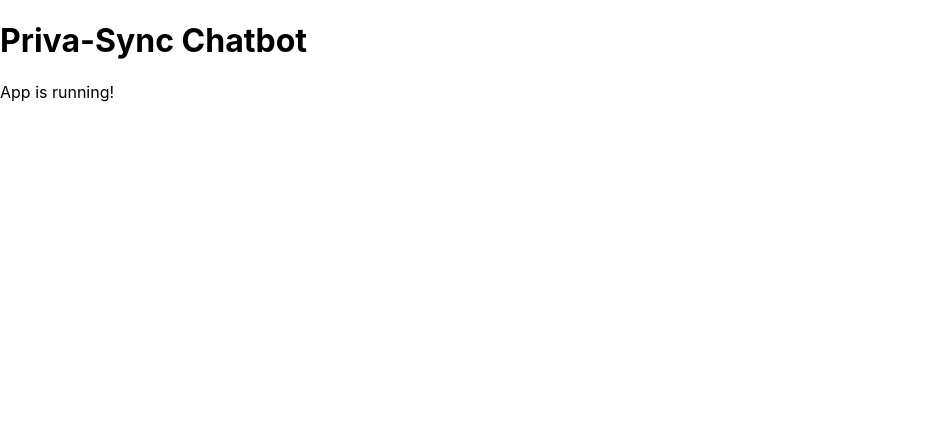
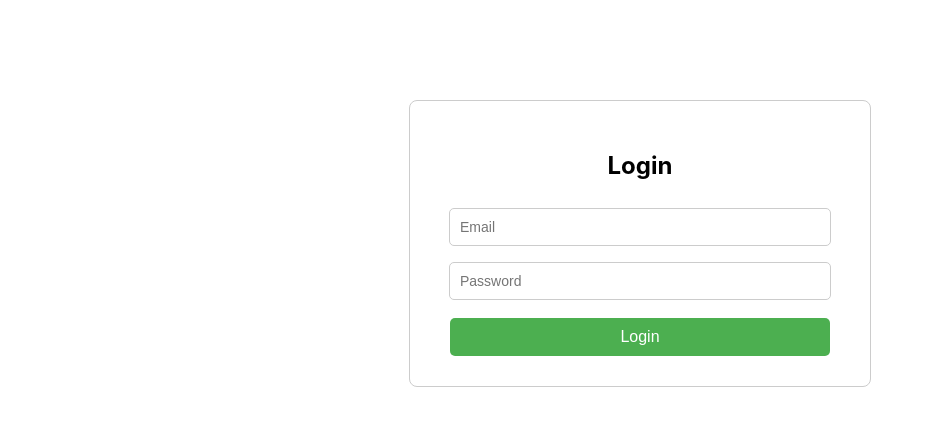
Before and after one commit to intakhab1/Priva-Sync, a React (Create React App) app in the folder frontend/: page / in a window 1280 px wide. Shown: the top 426 px of the page, without its empty margins (0-934 px from the left). Built offline with nearby package versions, Linux system fonts and the light colour scheme.

Commit message:
add: basic login page

```diff
--- a/frontend/src/App.js
+++ b/frontend/src/App.js
@@ -1,10 +1,10 @@
 import React from "react";
+import Login from "./Login";
 
-function App() {
-  return (
+function App(){
+  return(
     <div>
-      <h1>Priva-Sync Chatbot</h1>
-      <p>App is running!</p>
+      <Login />
     </div>
   );
 }
--- /dev/null
+++ b/frontend/src/Login.css
@@ -0,0 +1,42 @@
+.login-container{
+  max-width:400px;
+  margin: 100px auto;
+  padding:30px;
+  border:1px solid #ccc;
+  border-radius: 8px;
+  text-align:center;
+}
+
+.login-container h2{
+  margin-bottom: 20px;
+}
+
+.login-container input{
+  width: 90%;
+  padding:10px;
+  margin:8px 0;
+  border: 1px solid #ccc;
+  border-radius: 5px;
+  font-size: 14px;
+}
+
+.login-container button{
+  width: 95%;
+  padding: 10px;
+  margin-top: 10px;
+  background-color: #4CAF50;
+  color: white;
+  border:none;
+  border-radius: 5px;
+  font-size: 16px;
+  cursor: pointer;
+}
+
+.login-container button:hover{
+  background-color: #45a049;
+}
+
+.message{
+  margin-top: 15px;
+  color:green;
+}
--- /dev/null
+++ b/frontend/src/Login.js
@@ -0,0 +1,41 @@
+import React, {useState} from "react";
+import "./Login.css";
+
+function Login(){
+  const [email, setEmail]= useState("");
+  const [password, setPassword]= useState("");
+  const [message, setMessage]= useState("");
+
+  const handleLogin= (e)=>{
+    e.preventDefault();
+    //will connect to backend later
+    console.log("Login clicked", email, password);
+    setMessage("Login button clicked!");
+  };
+
+  return(
+    <div className="login-container">
+      <h2>Login</h2>
+      <form onSubmit={handleLogin}>
+        <input
+          type="email"
+          placeholder="Email"
+          value={email}
+          onChange={(e)=> setEmail(e.target.value)}
+          required
+        />
+        <input
+          type="password"
+          placeholder="Password"
+          value={password}
+          onChange={(e)=> setPassword(e.target.value)}
+          required
+        />
+        <button type="submit">Login</button>
+      </form>
+      {message && <p className="message">{message}</p>}
+    </div>
+  );
+}
+
+export default Login;
```
